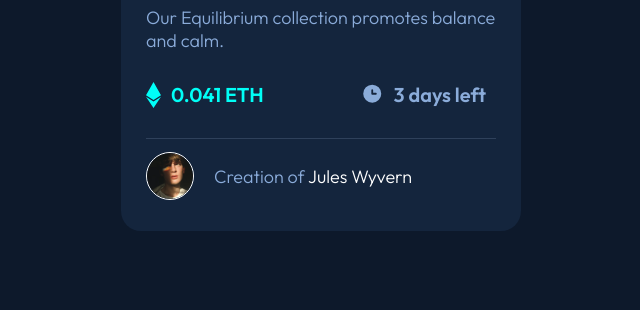
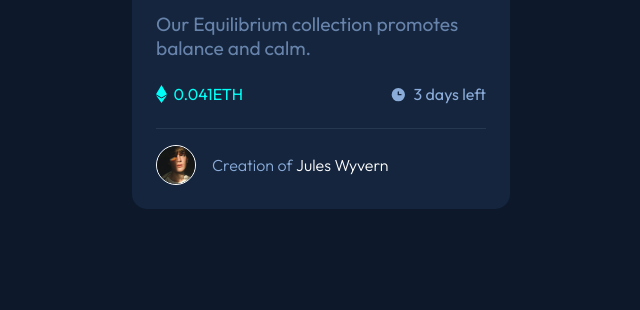
Before and after one commit to alaayasser741/nft-preview-card-component-main, a plain HTML site: page index.html in a window 1280 px wide. Shown: the part 506-816 px from the top of the page, without its empty margins (319-959 px from the left). Drawn offline with Linux system fonts and the light colour scheme.

Commit message:
add new design

```diff
--- a/index.html
+++ b/index.html
@@ -6,44 +6,36 @@
   <link rel="stylesheet" href="style.css">
   <link rel="preconnect" href="https://fonts.googleapis.com">
   <link rel="preconnect" href="https://fonts.gstatic.com" crossorigin>
-  <link href="https://fonts.googleapis.com/css2?family=Outfit:wght@300;400;600&display=swap" rel="stylesheet">
+  <link href="https://fonts.googleapis.com/css2?family=Outfit:wght@100;200;300;400;600&display=swap" rel="stylesheet">
 
   <link rel="icon" type="image/png" sizes="32x32" href="./images/favicon-32x32.png">
 
   <title>Frontend Mentor | NFT preview card component</title>
 </head>
 <body>
-  <div class="container">
-    <div class="box">
-      <div class="content">
-        <div class="imgnft">
-          <img src="images/image-equilibrium.jpg" alt="image-equilibrium">
-          <div class="overlay">
-            <img src="images/icon-view.svg" alt="icon-view">
+  <main>
+    <div class="card">
+      <div class="card__img">
+        <img src="images/image-equilibrium.jpg" alt="image-equilibrium">
+        <div class="overlay">
+          <img src="images/icon-view.svg" alt="view">
         </div>
+      </div>
+      <div class="card__body">
+        <a href="#">Equilibrium #3429</a>
+        <p>Our Equilibrium collection promotes balance and calm.</p>
+        <div class="body__state">
+          <span><img src="images/icon-ethereum.svg" alt="ethereum"> 0.041ETH</span>
+          <span><img src="images/icon-clock.svg" alt="clock-img"> 3 days left</span>
         </div>
-        <div class="text">
-          <h1>Equilibrium #3429</h1>
-          <p>Our Equilibrium collection promotes balance and calm.</p>
-        </div>
-        <div class="time">
-          <div class="price">
-            <img src="images/icon-ethereum.svg" alt="icon-ethereum">
-            <h3>0.041 ETH</h3>
+        <div class="card__avatar">
+          <div class="avatar__img">
+            <img src="images/image-avatar.png" alt="avatar__img">
           </div>
-          <div class="clock">
-            <img src="images/icon-clock.svg" alt="icon-clock">
-            <h3>3 days left</h3>
-          </div>
-        </div>
-        <hr>
-        <div class="avatar">
-          <img src="images/image-avatar.png" alt="image-avatar">
-          <p>Creation of <span>Jules Wyvern</span></p>
+          <span>Creation of <a href="#">Jules Wyvern</a></span>
         </div>
       </div>
     </div>
-  </div>
-  </div>
+  </main>
 </body>
 </html>
--- a/style.css
+++ b/style.css
@@ -5,157 +5,121 @@
     --card_BG: hsl(216, 50%, 16%);
     --line: hsl(215, 32%, 27%);
     --White:hsl(0, 0%, 100%);
+    --transition:0.3s;
 }
 body{
     font-family: 'Outfit', sans-serif;
     background-color: var(--main_BG);
+    display: flex;
+    align-items: center;
+    justify-content: center;
+    min-height: 100vh;
+}
+a{
+    text-decoration: none;
+    font-weight: 600;
+    color: var(--White);
+    transition: var(--transition);
+}
+a:hover{
+    color: var(--Cyan);
 }
 p{
     font-size: 18px;
 }
-.container{
-    text-align: center;
+/* Custom Style */
+.card{
+    background-color: var(--card_BG);
+    padding: 1.5rem;
+    border-radius: 15px;
+    width: 330px;
 }
-.box{
-    background-color: var(--card_BG);
-    width: 25%;
-    border-radius: 20px;
-    -webkit-border-radius: 20px;
-    -moz-border-radius: 20px;
-    -ms-border-radius: 20px;
-    -o-border-radius: 20px;
-    display: flex;
-    flex-direction: column;
-    margin: 40px auto;
-}
-.box .content{
-    padding: 25px;
-}
-.box .content .imgnft{
+.card__img{
+    border-radius: 15px;
+    overflow: hidden;
+    margin-bottom: 1rem;
     position: relative;
+    width: 100%;
+    height: 330px;
+    transition: var(--transition);
     cursor: pointer;
 }
-.box .content img[alt="image-equilibrium"]{
+.card__img img{
     width: 100%;
-    border-radius: 15px;
-    -webkit-border-radius: 15px;
-    -moz-border-radius: 15px;
-    -ms-border-radius: 15px;
-    -o-border-radius: 15px;
-    cursor: pointer;
-    z-index: 555;
 }
-.box .content .overlay{
-    position: absolute;
-    left: 0;
-    top: 0;
-    background-color: aqua;
-    width: 100%;
-    height: 99%;
-    border-radius: 15px;
-    opacity: 0;
-    transition: opacity 0.3s ease-in-out ;
-    -webkit-transition: opacity 0.3s ease-in-out ;
-    -moz-transition: opacity 0.3s ease-in-out ;
-    -ms-transition: opacity 0.3s ease-in-out ;
-    -o-transition: opacity 0.3s ease-in-out ;
-    z-index: 999;
+.card__body a{
+    font-size: 1.4rem;
 }
-.box .content img[alt="icon-view"]{
-    width: 64px;
-    position: absolute;
-    top: calc(50% - 32px);
-    left: calc(50% - 32px);
+.card__body p{
+    color: var(--Soft_blue);
+    opacity: .7;
+    font-size: 1.2rem;
+    margin-bottom: 1.5rem;
 }
-
-.box .content .imgnft .overlay:hover{
-    opacity: 50%;
+.body__state {
+    display: flex;
+    align-items: center;
+    justify-content: space-between;
+    padding-bottom: 1.5rem;
+    margin-bottom: 1rem;
+    border-bottom: 1px solid #71839d33;
 }
-.box .content .text{
-    text-align: left;
+.body__state span{
+    color: var(--Soft_blue);
+    display: flex;
+    align-items: center;
 }
-.box .content .text h1{
-    color: var(--White);
-    font-weight: 700;
+.body__state span:first-child{
+    color: var(--Cyan);
 }
-.box .content .text h1:hover{
-    color: var(--Cyan);
-    cursor: pointer;
+.body__state span img{
+    margin-right: .4rem;
 }
-.box .content .text p{
-    color: var(--Soft_blue);
-    font-size: 18px;
-    font-weight: 300;
+.card__avatar{
+    display: flex;
+    align-items: center;
+    justify-content: flex-start;
+    gap: 1rem;
 }
-.box .content .time{
-    display: flex;
-    flex-direction: row;
-    justify-content: space-between;
-    margin: 30px 0;
-}
-.box .content .time .price{
-    display: flex;
-    flex-direction: row;
-}
-.box .content .time .price img{
-    width: 15px;
-    height: 26px;
-
-}
-.box .content .time .price h3{
-    margin: 0 10px;
-    color: var(--Cyan);
-    font-size: 20px;
-}
-.box .content .time .clock{
-    display: flex;
-    flex-direction: row;
-}
-.box .content .time .clock img{
-    width: 23px;
-    height: 23px;
-}
-.box .content .time .clock h3{
-    margin: 0 10px;
-    color: var(--Soft_blue);
-    font-size: 20px;
-}
-hr{
-    background-color: var(--line);
-    height: 1px;
-    border: none;
-}
-.box .content .avatar{
-display: flex;
-align-items: center;
-}
-.box .content .avatar img{
-    border: 1px solid white;
-    border-radius: 50%;
-    -webkit-border-radius: 50%;
-    -moz-border-radius: 50%;
-    -ms-border-radius: 50%;
-    -o-border-radius: 50%;
-    width: 46px;
-    height: 46px;
-    vertical-align: middle;
-}
-.box .content .avatar p{
-    margin-left: 20px;
-    font-size: 18px;
+.card__avatar span{
     color: var(--Soft_blue);
     font-weight: 300;
 }
-.box .content .avatar p span{
-    color: var(--White);
+.card__avatar span a{
+    font-size: 1rem;
+    font-weight: 300;
 }
-.box .content .avatar p span:hover{
-    color: var(--Cyan);
-    cursor: pointer;
+.avatar__img{
+    width: 40px;
+    height: 40px;
 }
-@media (max-width:1440px) {
-    .box{
-        width: 400px;
-        margin:50px auto;
+.avatar__img img{
+    border-radius: 50%;
+    border: 1px solid var(--White);
+    width: 100%;
+    box-sizing: border-box;
+}
+.overlay{
+    display: flex;
+    align-items: center;
+    justify-content: center;
+    width: 100%;
+    height: 100%;
+    position: absolute;
+    top: 0;
+    left: 0;
+    background-color: rgba(0, 255, 255,.5);
+    transition: var(--transition);
+    opacity: 0;
+}
+.overlay img{
+    width: 55px;
+}
+.card__img:hover .overlay{
+    opacity: 1;
+}
+@media (width < 400px){
+    .card{
+        width: 100%;
     }
 }
```
